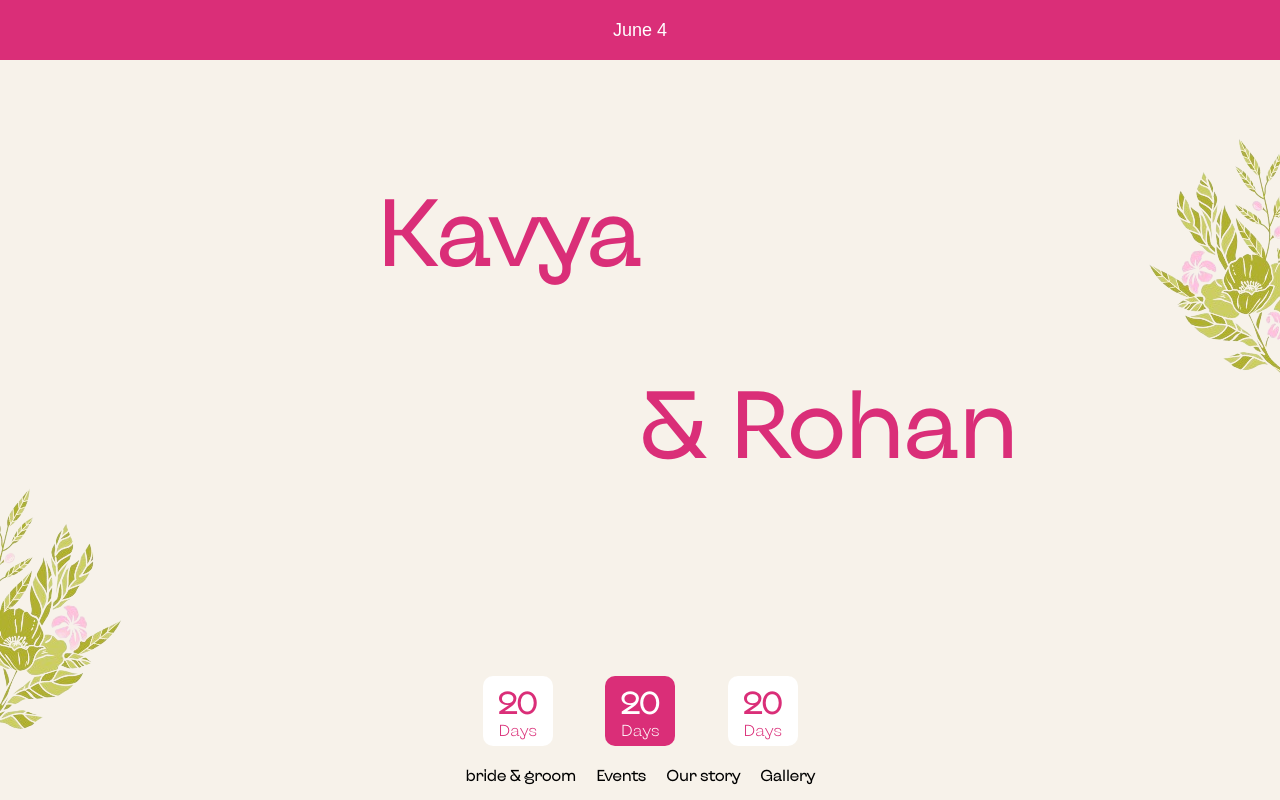
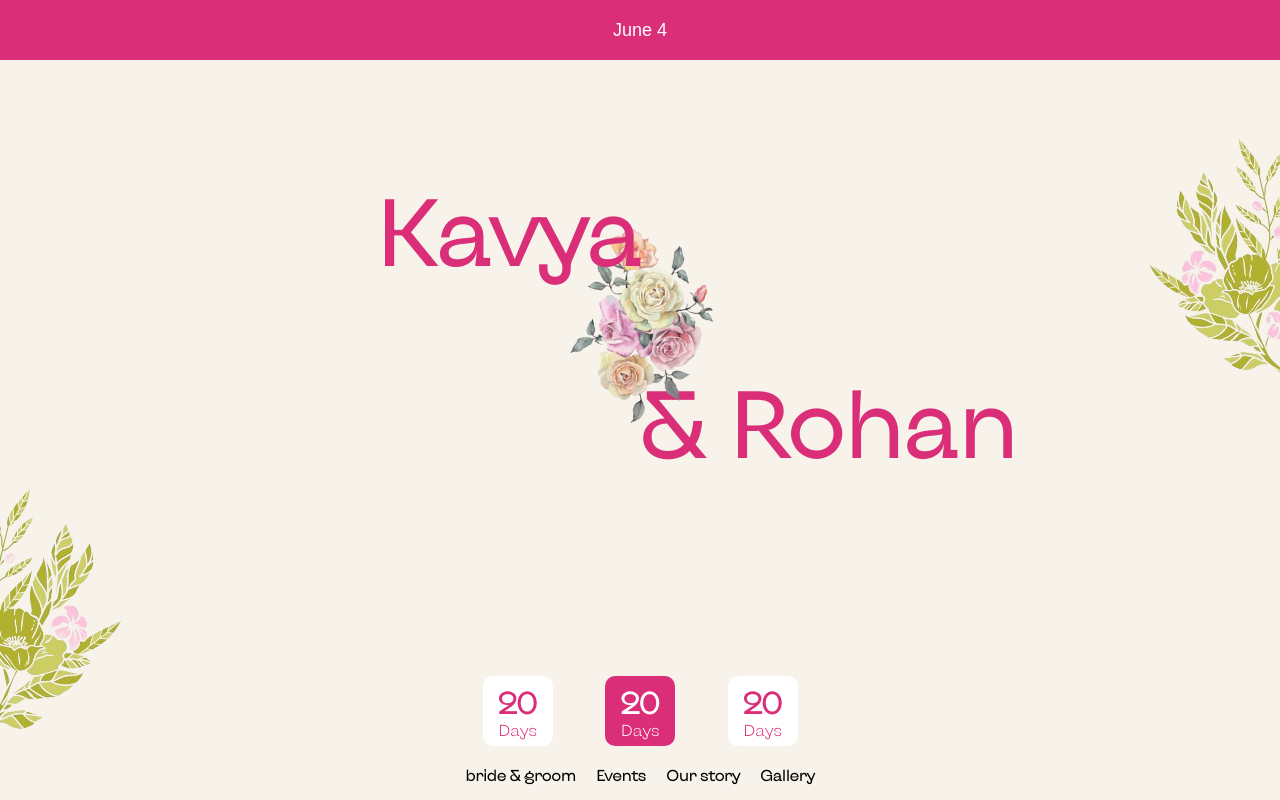
Before and after one commit to rickievishal/eSubhalekha-website, a plain HTML site: page index.html in a window 1280 px wide. Drawn offline with Linux system fonts and the light colour scheme; a script that the page names is missing.

Commit message:
added one more decor

```diff
--- a/index.html
+++ b/index.html
@@ -17,7 +17,11 @@
     <div class="left-decor">
       <img src="./assets/decor-left.png" alt="">
     </div>
+
     <div class="bride-groom">
+      <div class="main-decor">
+        <img src="./assets/main-decor.png" alt="">
+      </div>
       <div class="bride-groom-left">
         <h1>Kavya</h1>
       </div>
--- a/style.css
+++ b/style.css
@@ -58,6 +58,12 @@ p, h1, h2, h3, h4, h5, h6 {
   bottom: 10%;
   left: 0;
 }
+.main-decor{
+  position: absolute;
+ right: 50%;
+ transform: translateX(50%);
+
+}
 .bride-groom {
   display: flex;
 
@@ -70,6 +76,7 @@ p, h1, h2, h3, h4, h5, h6 {
 }
 
 .bride-groom-left{
+  position: relative;
   width: 50%;
   display: flex;
   justify-content: flex-end;
```
Also changed, not shown: assets/main-decor.png (added).
